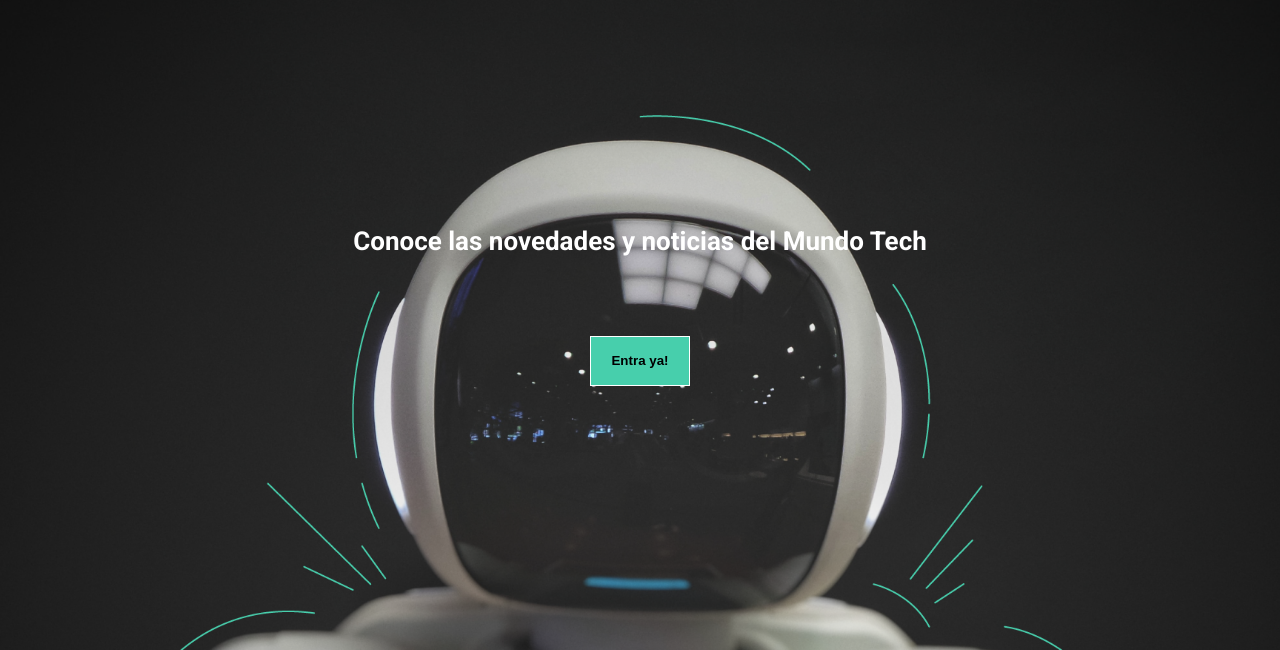
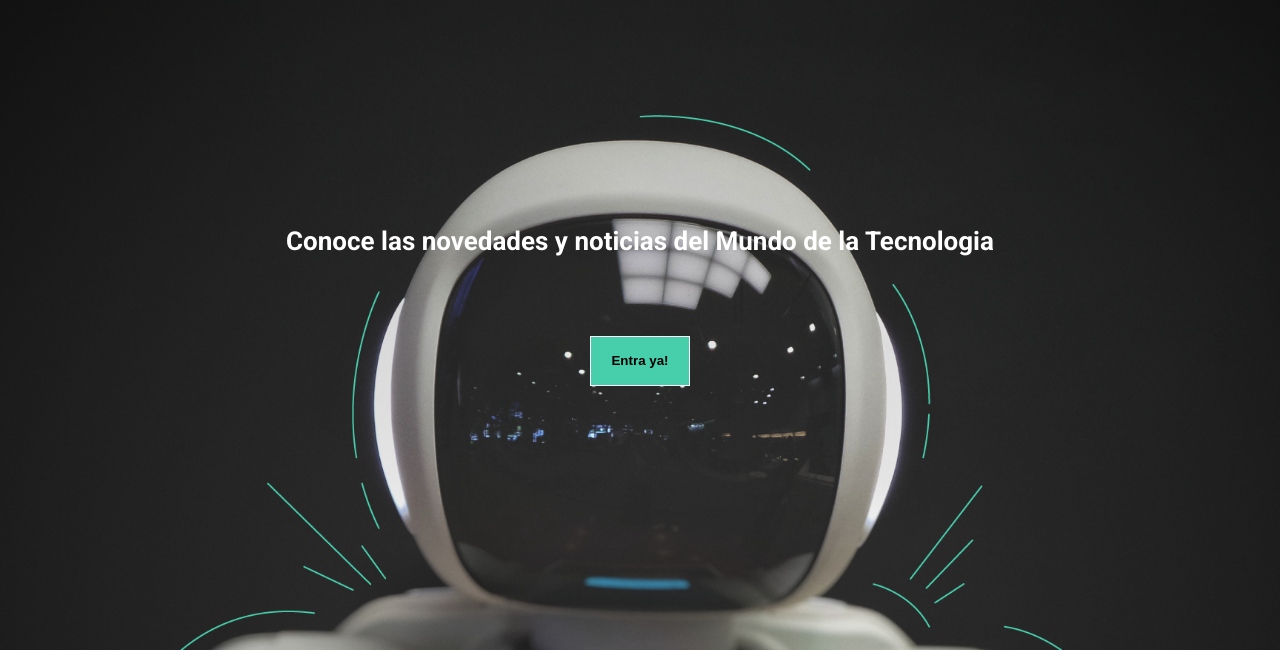
Before and after one commit to Diegogila/mi_blog, a website: page html/index.html in a window 1280 px wide. Shown: the part 150-800 px from the top of the page. Drawn offline with Linux system fonts and the light colour scheme; files that its build step writes are made by us from their sources; files whose address does not match are found by name.

```diff
--- a/html/index.html
+++ b/html/index.html
@@ -26,7 +26,7 @@
     </header>
     <main class="home-main">
       <div class="home-main__container">
-        <h1 class="home-main__title">Conoce las novedades y noticias del Mundo Tech</h1>
+        <h1 class="home-main__title">Conoce las novedades y noticias del Mundo de la Tecnologia</h1>
         <button class="home-main__button">Entra ya!</button>
       </div>
     </main>
```
